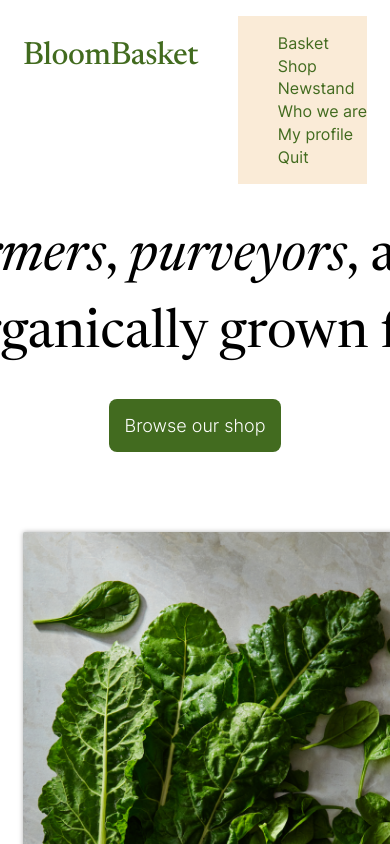
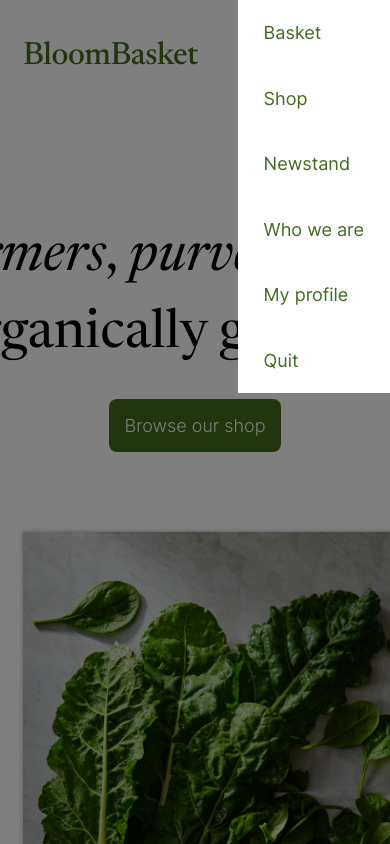
Before and after one commit to Cindarion/grocery-store, a React (Create React App) app: page /introduction in a window 390 px wide. Both pictures are taken after a click on the button 344 px from the left and 56 px from the top of the page. Shown: the top 844 px of the page. Built offline with nearby package versions, Linux system fonts and the light colour scheme.

Commit message:
[update] features and design for mobile Navbar

```diff
--- a/src/components/UI/OrderSummary/OrderSummary.tsx
+++ b/src/components/UI/OrderSummary/OrderSummary.tsx
@@ -10,7 +10,7 @@ const OrderSummary = () => {
   if (!cartContext) {
     throw new Error('CartContext must be used within a TodoProvider');
   };
-  const {cartItems} = cartContext
+  const {cartItems} = cartContext;
 
   const getTotalPrice = (): string => {
     return formatCurrency (
@@ -42,6 +42,9 @@ const OrderSummary = () => {
         </span>
       </div>
       <ActionButton
+      // classname needs to be here
+      // for inactive feature
+      // check ActionButton component to learn more...
         className={classes.paymentButton}
         children={"Continue to payment ->"}
       />
--- a/src/components/UI/buttons/ActionButton/ActionButton.tsx
+++ b/src/components/UI/buttons/ActionButton/ActionButton.tsx
@@ -6,7 +6,9 @@ type actionButtonProps = {
   onClick?: React.MouseEventHandler<HTMLButtonElement>;
 };
 const ActionButton = ({onClick, children}:actionButtonProps) => {
-  const buttonColor = children === "-" ? classes.ActionButton_darker : classes.ActionButton;
+  const buttonColor = children === "-"
+  ? classes.ActionButton_darker
+  : classes.ActionButton;
 
   return (
     <button
--- a/src/components/UI/navbar/DesktopNavbar/DesktopNavbar.module.css
+++ b/src/components/UI/navbar/DesktopNavbar/DesktopNavbar.module.css
@@ -37,7 +37,7 @@
     transition: 0.15s;
 }
 
-.cartQuantityContainer {
+.cartQuantityWrapper {
     display: flex;
     font-size: 14px;
     font-weight: 400;
@@ -53,7 +53,6 @@
     top: -16px;
     right: -12px;
     transition: 0.25s;
-    z-index: 1;
 }
 
 @media (min-width: 0px) and (max-width: 820px) {
--- a/src/components/UI/navbar/DesktopNavbar/DesktopNavbar.tsx
+++ b/src/components/UI/navbar/DesktopNavbar/DesktopNavbar.tsx
@@ -9,7 +9,7 @@ const DesktopNavbar = ({cartQuantity}: desktopNavbarProps) => {
   const renderCartQuantity = () => {
     if (cartQuantity > 0) {
       return (
-        <span className={classes.cartQuantityContainer}>
+        <span className={classes.cartQuantityWrapper}>
           {cartQuantity}
         </span>
       )
--- a/src/components/UI/navbar/MobileNavbar/MobileNavbar.module.css
+++ b/src/components/UI/navbar/MobileNavbar/MobileNavbar.module.css
@@ -1,9 +1,9 @@
-.mobileNavbarContainer {
+.mobileNavbar {
     display: none;
 }
 
 @media (min-width: 0px) and (max-width: 820px) {
-    .mobileNavbarContainer {
+    .mobileNavbar {
         display: flex;
     }
 }
@@ -16,9 +16,10 @@
     align-items: center;
     background: none;
     border: none;
+    opacity: 0.65;
     cursor: pointer;
-    opacity: 0.65;
     transition: 0.15s;
+    user-select: none;
 }
 
 .burgerButton:active {
@@ -32,19 +33,103 @@
     height: 45px;
 }
 
-.mobileNavContainer {
+.cartQuantityWrapper {
     display: flex;
+    font-size: 14px;
+    font-weight: 400;
+    width: 28px;
+    height: 28px;
+    color: var(--main-text-color-black, #000000);
+    background-color: var(--secondary-color-lighter, #d7d7d7);
+    border: 1px solid var(--secondary-color, #E6E6E6);;
+    border-radius: 80px;
+    align-items: center;
+    justify-content: center;
+    position: absolute;
+    transition: 0.25s;
+    user-select: none;
+    z-index: 1;
+
+    top: 8px;
+    right: -8px;
+}
+
+.quantityNearLink {
+    display: flex;
+    font-size: 14px;
+    font-weight: 400;
+    width: 28px;
+    height: 28px;
+    color: var(--main-text-color-black, #000000);
+    background-color: var(--secondary-color-lighter, #d7d7d7);
+    border: 1px solid var(--secondary-color, #E6E6E6);;
+    border-radius: 80px;
+    align-items: center;
+    justify-content: center;
+    position: absolute;
+    transition: 0.25s;
+    user-select: none;
+
+    top: 6px;
+    left: 80px;
+}
+
+.navbarModalWindow {
+    position: fixed;
+    display: flex;
+    top: 0;
+    left: 0;
+    right: 0;
+    bottom: 0;
+    background-color: rgba(0, 0, 0, 0.5);
+    z-index: 9999;
+}
+
+.navbarLinksContainer {
+    font-size: 18px;
+    display: flex;
+    flex-direction: column;
     position: absolute;
     top: 0;
     right: 0;
-    background-color: antiquewhite;
+    background-color: white;
+    transition: transform 0.3s ease-in-out;
+    animation: pullIn 0.25s ease-in-out;
+    margin: 0;
+    padding-inline-start: 0;
 }
 
-.mobileNavList li {
-    list-style-type: none;
+@keyframes pullIn {
+    from { transform: translateX(100%); }
+    to { transform: translateX(0); }
 }
 
-.mobileNavList a {
+.navbarLinksContainer li {
+    width: 100%;
+    list-style-type: none;
+    transition: 0.1s;
+}
+
+.navbarLinksContainer li:active {
+    opacity: 0.85;
+    transition: 0.1s;
+}
+
+.navbarLinksContainer a {
+    display: flex;
+    width: 100%;
+    padding: 20px 26px;
     color: var(--main-text-color-green, #426B1F);
     text-decoration: none;
+    transition: 0.1s;
 }
+
+.navbarLinksContainer a:hover {
+    background-color: var(--main-text-color-green, #426B1F);
+    color: white;
+    transition: 0.05s;
+}
+
+.greenBackground {
+    background-color: #dbf5c4eb;
+}
--- a/src/components/UI/navbar/MobileNavbar/MobileNavbar.tsx
+++ b/src/components/UI/navbar/MobileNavbar/MobileNavbar.tsx
@@ -5,11 +5,68 @@ import hamburgerIcon from "src/data/icons/hamburger-button.png"
 type mobileNavbarProps = {
   isOpen: boolean
   toggleMenu: () => void
+  cartQuantity: number
 }
-const MobileNavbar = ({isOpen, toggleMenu}:mobileNavbarProps) => {
+const MobileNavbar = ({isOpen, toggleMenu, cartQuantity}:mobileNavbarProps) => {
+  const toggleWithDelay = () => {
+    setTimeout(() => {
+      toggleMenu()
+    }, 150)
+  };
+
+  const renderCartQuantity = () => {
+    if (cartQuantity > 0) {
+      return (
+        <span className={classes.cartQuantityWrapper}>
+          {cartQuantity}
+        </span>
+      )
+    }
+  };
+
+  const renderBasketLink = () => {
+    if (cartQuantity > 0) {
+      return (
+        <li className={classes.greenBackground}>
+          <Link to="/cart">
+            Basket
+            <span className={classes.quantityNearLink}>
+              {cartQuantity}
+            </span>
+          </Link>
+        </li>
+      )
+    }
+    return (
+      <li>
+        <Link to="/cart">Basket</Link>
+      </li>
+    )
+  };
+
+  const renderNavigationMenu = () => {
+    if (isOpen) {
+      return (
+        <span
+          onClick={toggleMenu}
+          className={classes.navbarModalWindow}>
+          <ul
+            onClick={toggleWithDelay}
+            className={classes.navbarLinksContainer}>
+            {renderBasketLink()}
+            <li><Link to="/products">Shop</Link></li>
+            <li><Link to="/news">Newstand</Link></li>
+            <li><Link to="/introduction">Who we are</Link></li>
+            <li><Link to="/login">My profile</Link></li>
+            <li><a href="#">Quit</a></li>
+          </ul>
+        </span>
+      )
+    }
+  };
 
   return (
-    <span className={classes.mobileNavbarContainer}>
+    <nav className={classes.mobileNavbar}>
       <button
         className={classes.burgerButton}
         onClick={toggleMenu}
@@ -17,23 +74,12 @@ const MobileNavbar = ({isOpen, toggleMenu}:mobileNavbarProps) => {
         <img
           src={hamburgerIcon}
           className={classes.BurgerIcon}
-          alt="open navigation list"
+          alt="open navigation menu"
         />
+        {renderCartQuantity()}
       </button>
-      {isOpen?
-        <span className={classes.mobileNavContainer}>
-          <ul className={classes.mobileNavList}>
-            <li><Link to="/cart">Basket</Link></li>
-            <li><Link to="/products">Shop</Link></li>
-            <li><Link to="/news">Newstand</Link></li>
-            <li><Link to="/introduction">Who we are</Link></li>
-            <li><Link to="/login">My profile</Link></li>
-            <li><a href="#">Quit</a></li>
-          </ul>
-        </span>
-      : ""
-      }
-    </span>
+      {renderNavigationMenu()}
+    </nav>
   )
 }
 
--- a/src/components/UI/navbar/Navbar.tsx
+++ b/src/components/UI/navbar/Navbar.tsx
@@ -33,6 +33,7 @@ const Navbar: React.FC = () => {
       <MobileNavbar
         isOpen={isMobileMenuOpen}
         toggleMenu={toggleMobileMenu}
+        cartQuantity={cartQuantity}
       />
     </header>
   )
```
